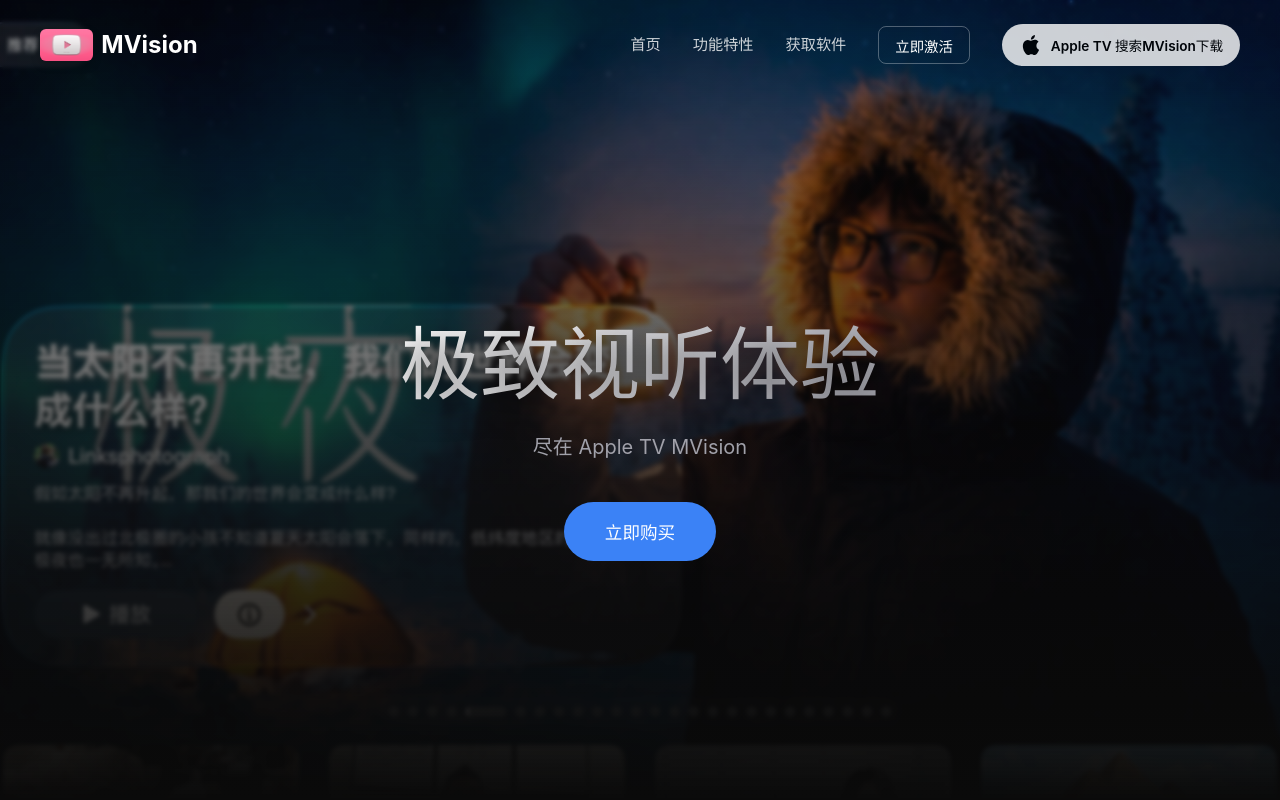
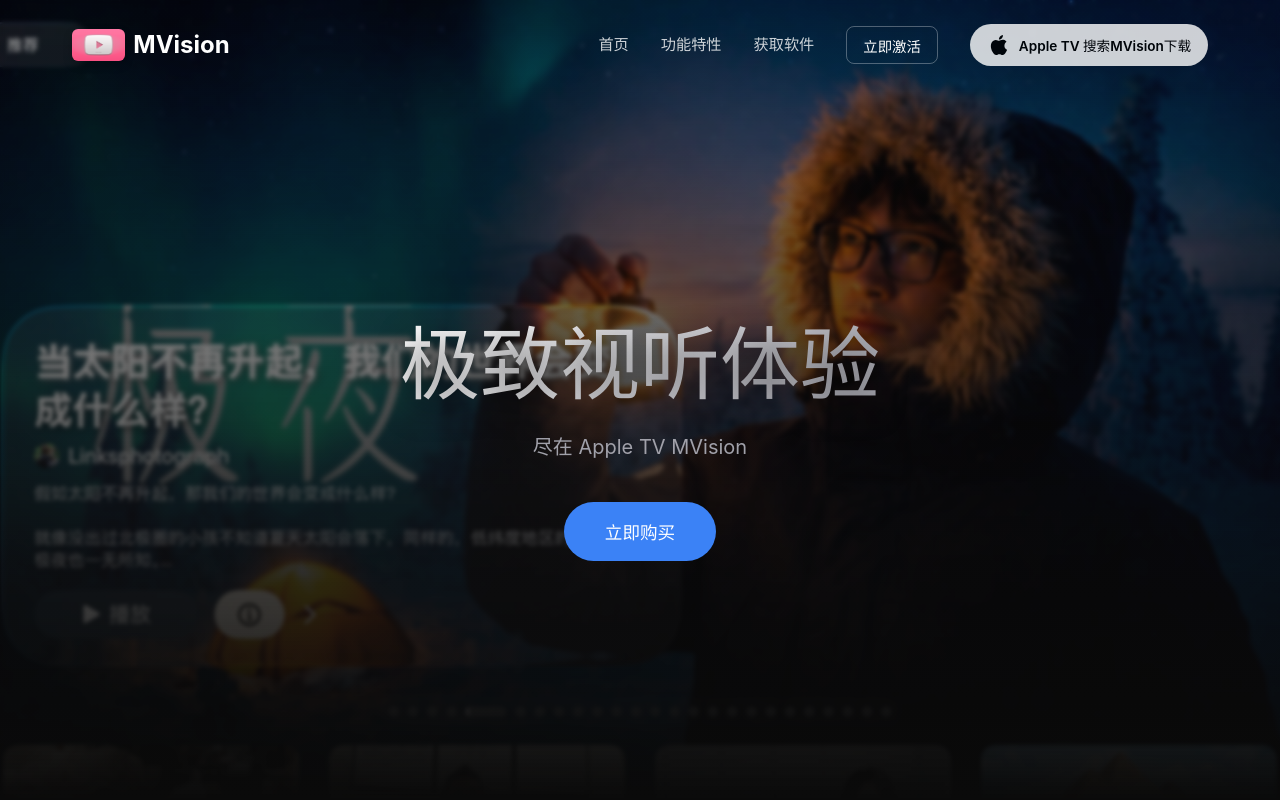
Before and after one commit to MANTIE114/MVisionWeb, a React (Vite) app: page / in a window 1280 px wide. Shown: the top 800 px of the page. Built offline with nearby package versions, Linux system fonts and the light colour scheme.

Commit message:
style: fix button width in purchase channels and add global box-sizing reset

```diff
--- a/src/components/PurchaseChannels.css
+++ b/src/components/PurchaseChannels.css
@@ -100,6 +100,9 @@
 }
 
 .channel-btn {
+    display: flex;
+    justify-content: center;
+    align-items: center;
     background: white;
     color: black;
     padding: 0.8rem 2rem;
@@ -108,6 +111,7 @@
     transition: all 0.3s ease;
     text-decoration: none;
     width: 100%;
+    box-sizing: border-box;
 }
 
 .app-store .channel-btn {
--- a/src/index.css
+++ b/src/index.css
@@ -1,3 +1,13 @@
+:root {
+  box-sizing: border-box;
+}
+
+*,
+::before,
+::after {
+  box-sizing: inherit;
+}
+
 :root {
   --color-bg: #0a0a0a;
   --color-bg-alt: #141414;
@@ -42,7 +52,8 @@
 }
 
 button {
-  border-radius: 9999px; /* Rounded full */
+  border-radius: 9999px;
+  /* Rounded full */
   border: 1px solid transparent;
   padding: 0.6em 1.2em;
   font-size: 1em;
@@ -64,7 +75,12 @@
   outline: 4px auto -webkit-focus-ring-color;
 }
 
-h1, h2, h3, h4, h5, h6 {
+h1,
+h2,
+h3,
+h4,
+h5,
+h6 {
   margin: 0;
   font-weight: 700;
   line-height: 1.2;
```
